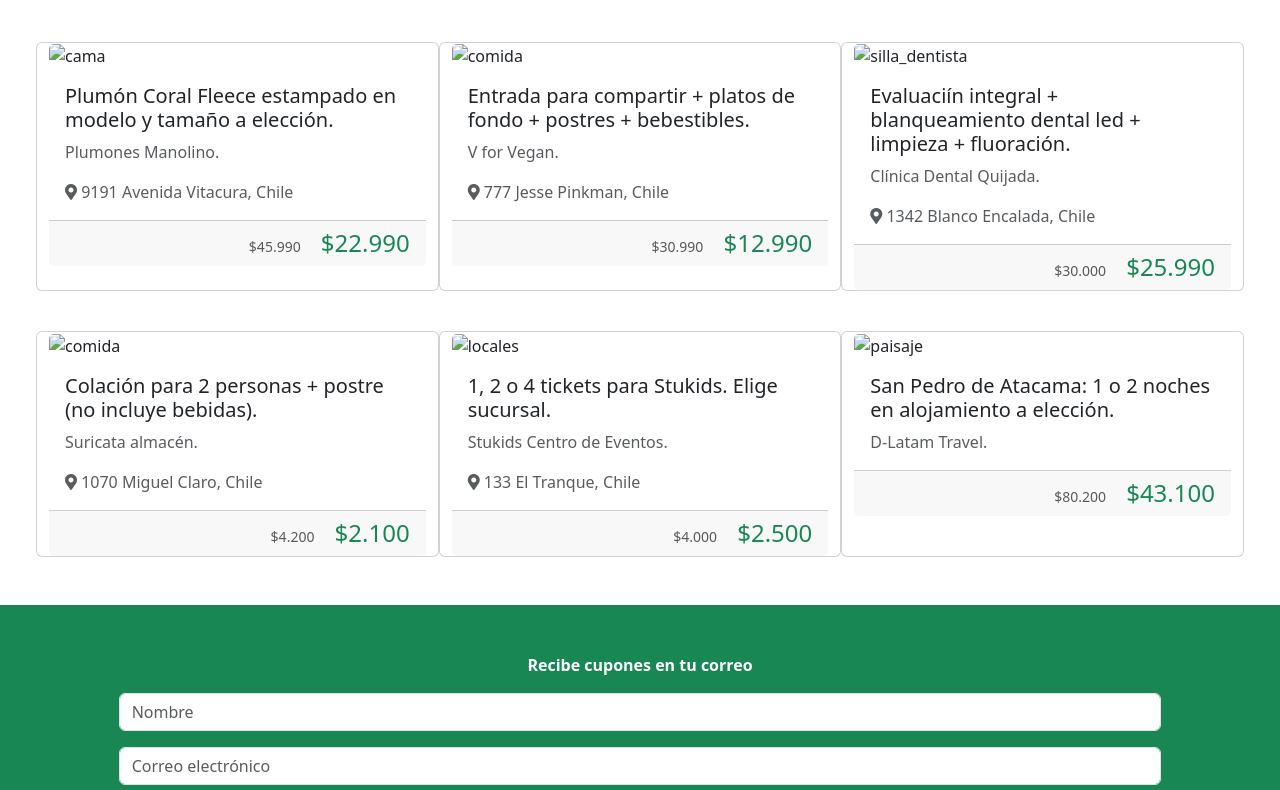
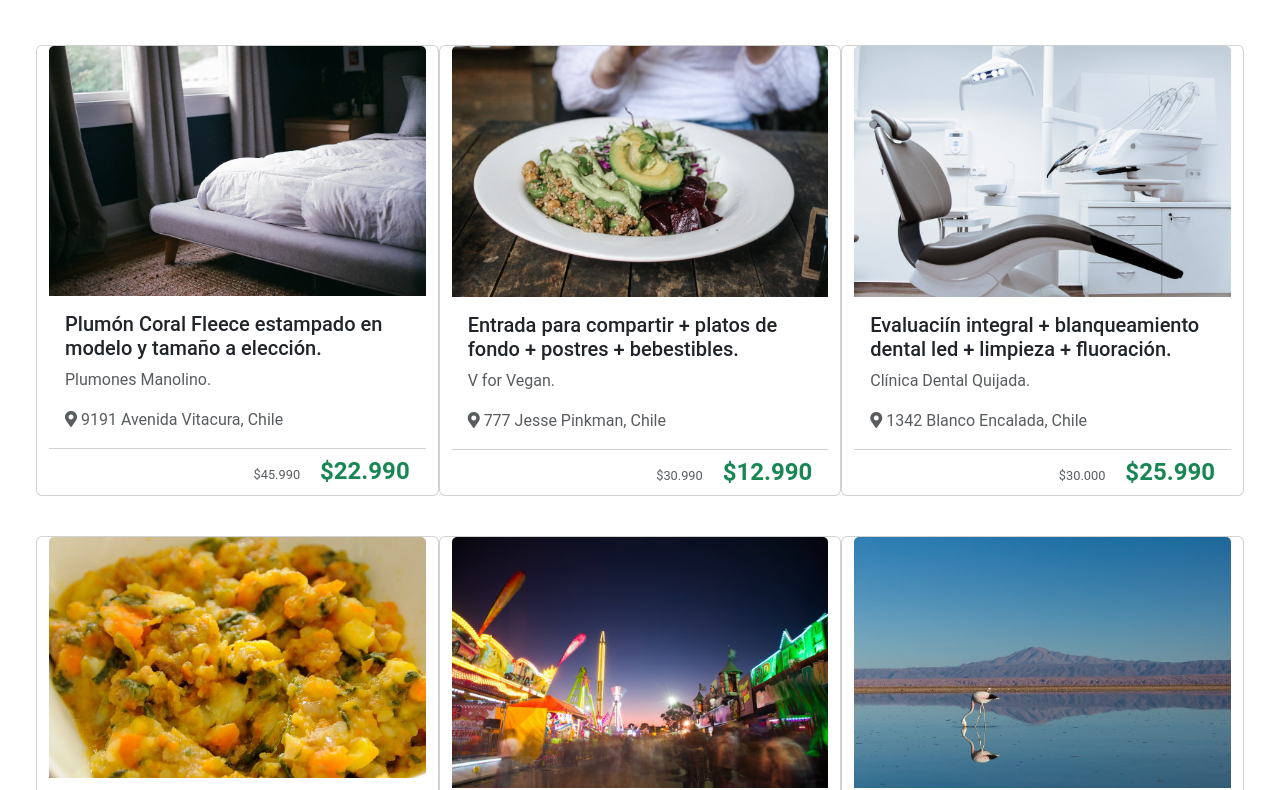
Before and after one commit to Pablo-P19/Aprendiendo_Bootstrap, a plain HTML site: page index.html in a window 1280 px wide. Shown: the part 64-854 px from the top of the page. Drawn offline with nearby package versions, Linux system fonts and the light colour scheme; the site is published under a folder, as on GitHub Pages, so addresses that start at the root find nothing.

Commit message:
arreglando rutaa

```diff
--- a/index.html
+++ b/index.html
@@ -9,8 +9,8 @@
     <link rel="stylesheet" href="https://use.fontawesome.com/releases/v5.15.1/css/all.css"
         integrity="sha384-vp86vTRFVJgpjF9jiIGPEEqYqlDwgyBgEF109VFjmqGmIY/Y4HV4d3Gp2irVfcrp" crossorigin="anonymous">
     <script src="https://cdn.jsdelivr.net/npm/bootstrap@5.3.1/dist/js/bootstrap.min.js"></script>
-    <link rel="stylesheet" href="/css/reset_normalize.css">
-    <link rel="stylesheet" href="/css/style.css">
+    <link rel="stylesheet" href="css/reset_normalize.css">
+    <link rel="stylesheet" href="css/style.css">
     <title>Desafío 04</title>
 </head>
 
@@ -18,7 +18,7 @@
     <nav class="navbar navbar-expand-lg bg-success navbar-dark">
         <div class="container">
             <a class="navbar-brand" href="#">
-                <img src="/assets/img/logo-white.png" alt="LogoWhite" width="120px" height="35px">
+                <img src="assets/img/logo-white.png" alt="LogoWhite" width="120px" height="35px">
             </a>
             <button class="navbar-toggler" type="button" data-bs-toggle="collapse" data-bs-target="#navbarNavAltMarkup"
                 aria-controls="navbarNavAltMarkup" aria-expanded="false" aria-label="Toggle navigation">
@@ -40,7 +40,7 @@
             <!-- Card 1 -->
             <div class="col card">
                 <div class="h-100">
-                    <img src="/assets/img/cupon-1.jpg" class="card-img-top" alt="cama">
+                    <img src="assets/img/cupon-1.jpg" class="card-img-top" alt="cama">
                     <div class="card-body">
                         <h5 class="card-title">Plumón Coral Fleece estampado en modelo y tamaño a elección.</h5>
                         <p class="card-text text-body-secondary">Plumones Manolino.</p>
@@ -56,7 +56,7 @@
             <!-- Card 2 -->
             <div class="col card">
                 <div class="h-100">
-                    <img src="/assets/img/cupon-2.jpg" class="card-img-top" alt="comida">
+                    <img src="assets/img/cupon-2.jpg" class="card-img-top" alt="comida">
                     <div class="card-body">
                         <h5 class="card-title">Entrada para compartir + platos de fondo + postres + bebestibles.</h5>
                         <p class="card-text text-body-secondary">V for Vegan.</p>
@@ -72,7 +72,7 @@
             <!-- Card 3 -->
             <div class="col card">
                 <div class="h-100">
-                    <img src="/assets/img/cupon-3.jpg" class="card-img-top" alt="silla_dentista">
+                    <img src="assets/img/cupon-3.jpg" class="card-img-top" alt="silla_dentista">
                     <div class="card-body">
                         <h5 class="card-title">Evaluaciín integral + blanqueamiento dental led + limpieza + fluoración.
                         </h5>
@@ -91,7 +91,7 @@
             <!-- Card 4 -->
             <div class="col card">
                 <div class="h-100">
-                    <img src="/assets/img/cupon-4.jpg" class="card-img-top" alt="comida">
+                    <img src="assets/img/cupon-4.jpg" class="card-img-top" alt="comida">
                     <div class="card-body">
                         <h5 class="card-title">Colación para 2 personas + postre (no incluye bebidas).</h5>
                         <p class="card-text text-body-secondary">Suricata almacén.</p>
@@ -107,7 +107,7 @@
             <!-- Card 5 -->
             <div class="col card">
                 <div class="h-100">
-                    <img src="/assets/img/cupon-5.jpg" class="card-img-top" alt="locales">
+                    <img src="assets/img/cupon-5.jpg" class="card-img-top" alt="locales">
                     <div class="card-body">
                         <h5 class="card-title">1, 2 o 4 tickets para Stukids. Elige sucursal.</h5>
                         <p class="card-text text-body-secondary">Stukids Centro de Eventos.</p>
@@ -123,7 +123,7 @@
             <!-- Card 6 -->
             <div class="col card">
                 <div class="h-100">
-                    <img src="/assets/img/cupon-6.jpg" class="card-img-top" alt="paisaje">
+                    <img src="assets/img/cupon-6.jpg" class="card-img-top" alt="paisaje">
                     <div class="card-body">
                         <h5 class="card-title">San Pedro de Atacama: 1 o 2 noches en alojamiento a elección.
                         </h5>
@@ -164,7 +164,7 @@
     </section>
 
     <footer class="text-center mt-4">
-        <img src="/assets/img/logo-black.png" alt="logoBlack" class="width="150px" height="35px"">
+        <img src="assets/img/logo-black.png" alt="logoBlack" class="width="150px" height="35px"">
         <p class="py-2">© 2018 Cuppon Latam .Todos los derechos reservados.</p>
     </footer>
 
```
